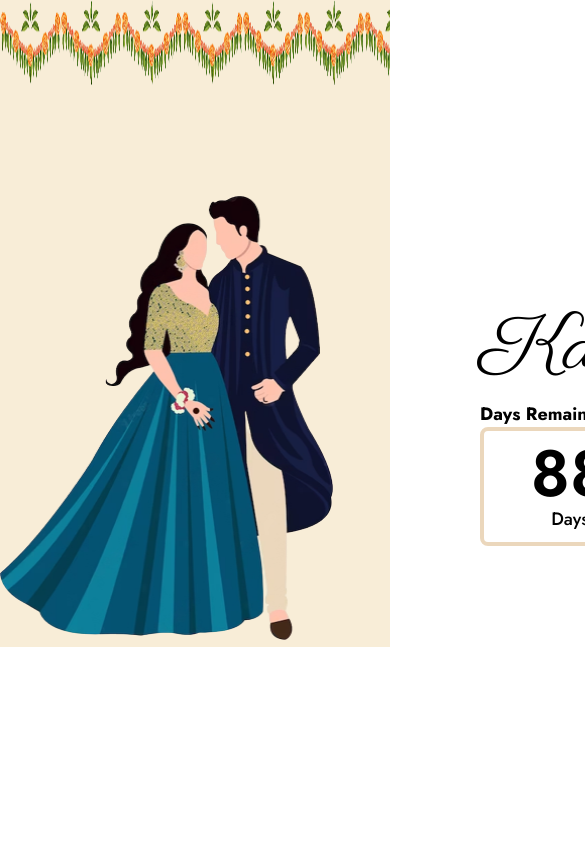
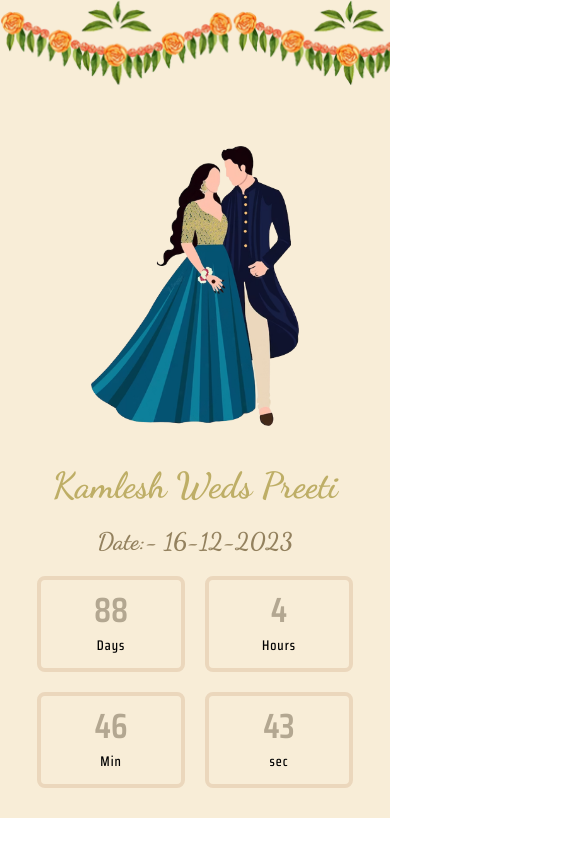
Before and after one commit to kamleshyad/wedding, a plain HTML site: page index.html in a window 390 px wide. Shown: the top 844 px of the page, 585 px wide, since content can reach past the window. Drawn offline with Linux system fonts and the light colour scheme.

Commit message:
responsive added

```diff
--- a/css/print.css
+++ b/css/print.css
@@ -4,36 +4,51 @@ html, body, div, span, applet, object, iframe, h1, h2, h3, h4, h5, h6, p, blockq
 body {line-height:1}
 
 /*** GLOBAL SETTING ***/
-body {margin:0; padding:0;font:normal 18px 'Jost', sans-serif; color:#010101; line-height:normal;}
+body {margin:0; padding:0;font:normal 18px 'Saira Condensed', sans-serif; color:#010101; line-height:normal;}
 
 
 /*** GLOBAL SELECTORS ***/
 a, a:hover {text-decoration:none; outline:none}
 a:active, a:focus {outline:0}
 /*Main Content*/
-.container{ width: 1290px; margin:0 auto}
+.container{ max-width: min(1290px, 96%); margin:0 auto; width: auto;}
 .reset {list-style:none; padding:0; margin:0}
 
 #wrapper{background: #f8edd7; height: 100%;}
 
 .headersec{background: url(../images/flowert_top.png) no-repeat left top; background-size: 130% 100%; width: 100%; padding: 43px 0;}
-.bannersec{padding: 110px 0 0px;}
+.bannersec{position: relative; overflow: hidden; height: calc(100vh - 86px);}
+.bannersec .bannerbox{display: flex; height: 100%; justify-content: center; align-items: center;}
 .bannersec .container{ display: grid; grid-template-columns: 450px auto; gap: 30px; align-items: center;}
-.bannersec .namebox h2{font-family: 'Parisienne', cursive; font-size: 76px; color: #000; font-weight: 400; line-height: normal;}
+.bannersec .namebox h2{font-family: 'Dancing Script', cursive; font-size: 85px; color: #beae66; font-weight: 700; line-height: normal; margin-bottom: 30px;}
+.bannersec .namebox h3{font-family: 'Dancing Script', cursive; font-size: 40px; color: #93815e; font-weight: 600; line-height: normal; margin-bottom: 30px;}
 /* .bannersec .namebox h2 span{display: block;} */
 
 .bannersec .countdownsec ul{display: grid; grid-template-columns: repeat(4,1fr); gap: 30px; }
 .bannersec .countdownsec ul li{border: 4px solid #ebd7bc; padding: 10px 20px; text-align: center; border-radius: 8px;}
-.bannersec .countdownsec ul li h4{ font-size: 65px; color: #000; font-weight: 600; line-height: 65px;}
-.bannersec .countdownsec ul li span{font-size: 18px; font-weight: 500;}
+.bannersec .countdownsec ul li h4{ font-size: 65px; color: #b3a791; font-weight: 600; line-height: 65px;}
+.bannersec .countdownsec ul li span{font-size: 18px; font-weight: 500; letter-spacing: 1px;}
 
 @media only screen and ( max-width: 1280px ) {
 }
+@media only screen and ( max-width: 1200px ) {
+    .bannersec .container{grid-template-columns: 360px auto;}
+    .bannersec .namebox h2{font-size: 80px;}
+}
 @media only screen and ( max-width: 1024px ) {
+    .bannersec .namebox h2{font-size: 68px;}
+    .bannersec .countdownsec ul li h4{font-size: 55px; line-height: 60px;}
 }
 @media only screen and ( max-width: 980px ) {
 }
 @media only screen and ( max-width: 800px ) {
+    .container{width: 96%; max-width: inherit;}
+    .headersec{background-size: cover;}
+    .bannersec{position: inherit; height: inherit;}
+    .bannersec .bannerbox{height: inherit; padding: 60px 0 30px;}
+    .bannersec .container{grid-template-columns: 1fr;}
+    .bannersec .imgbox{text-align: center;}
+    .bannersec .namebox{text-align: center;}
 }
 @media only screen and ( max-width: 768px ) {
 }
@@ -46,10 +61,23 @@ a:active, a:focus {outline:0}
 @media only screen and ( max-width: 600px ) {
 }
 @media only screen and ( max-width: 568px ) {
+    .bannersec .namebox h2 { font-size: 54px;  margin-bottom: 20px;}
+    .bannersec .namebox h3 {font-size: 30px; margin-bottom: 20px;}
+    .bannersec .countdownsec ul{grid-template-columns: repeat(2,1fr); width: 70%; margin: 0 auto;}
+    .bannersec .countdownsec ul li h4{font-size: 35px; line-height: 40px};
+    .bannersec .bannerbox {padding: 25px 0;}
+    .bannersec .bridesec img{text-align: center; height: 280px; object-fit: contain; width: auto;}
+    .bannersec .countdownsec ul {width: 90%;}
+    .bannersec .countdownsec ul {gap: 20px}
 }
 @media only screen and ( max-width: 480px ) {
+    .container{width: 90%;}
+
 }
 @media only screen and ( max-width: 414px ) {
+    .bannersec .namebox h2 {font-size: 36px;}
+    .bannersec .namebox h3{font-size: 24px;}
+    .bannersec .countdownsec ul li span {font-size: 14px;}
 }
 @media only screen and ( max-width: 384px ) {
 }
--- a/index.html
+++ b/index.html
@@ -8,7 +8,7 @@
 
 <link rel="preconnect" href="https://fonts.googleapis.com">
 <link rel="preconnect" href="https://fonts.gstatic.com" crossorigin>
-<link href="https://fonts.googleapis.com/css2?family=Jost:wght@400;500;600;700&family=Parisienne&display=swap" rel="stylesheet">
+<link href="https://fonts.googleapis.com/css2?family=Dancing+Script:wght@400;500;700&family=Saira+Condensed:wght@400;500;600;700&display=swap" rel="stylesheet">
 </head>
 
 <body>
@@ -16,6 +16,7 @@
         <div class="headersec">
         </div>
         <div class="bannersec">
+            <div class="bannerbox">
                 <div class="container">
                     <div class="bridesec">
                         <div class="imgbox">
@@ -25,8 +26,8 @@
                     <div class="countdownsec">
                         <div class="namebox">
                             <h2>Kamlesh <span>Weds</span> Preeti</h2>
+                            <h3>Date:- 16-12-2023</h3>
                         </div>
-                    <h3>Days Remaining</h3>
                         <ul class="reset">
                             <li>
                                 <h4 id="days">00</h4>
@@ -49,6 +50,7 @@
                 </div>
             </div>
         </div>
+    </div>
     <script src="js/main.js"></script>
 </body>
 </html>
```
Lines whose indentation alone changed are shown as unchanged.
